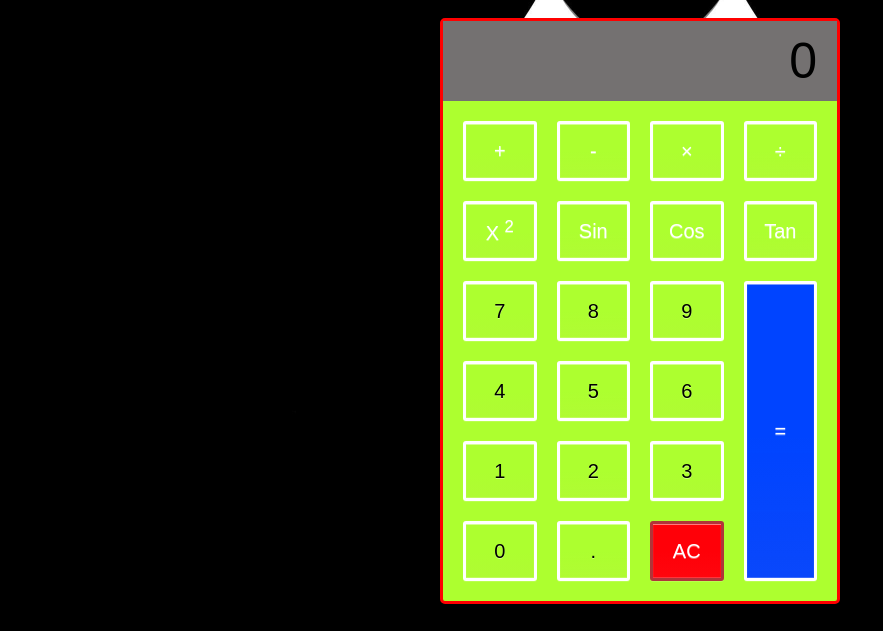
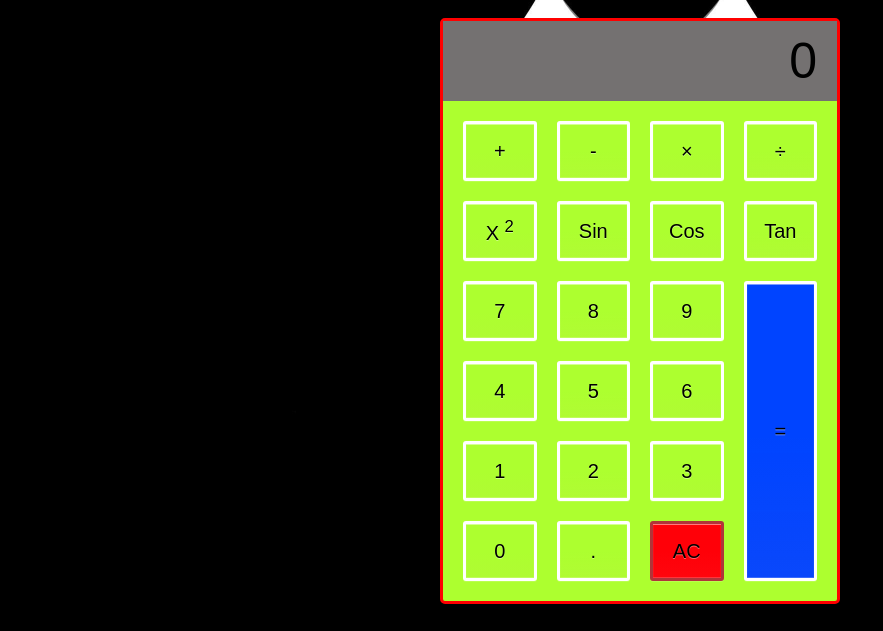
Before and after one commit to munawir24/munawir24.github.io, a plain HTML site: page index.html in a window 1280 px wide. Shown: the part 169-800 px from the top of the page, without its empty margins (0-883 px from the left). Drawn offline with Linux system fonts and the light colour scheme.

Commit message:
Update styleku.css

```diff
--- a/styleku.css
+++ b/styleku.css
@@ -81,13 +81,13 @@ button:hover {
 }
 
 .operator {
-    color: #ffffff;
+    color: #000000;
 }
 
 .all-clear {
     background-color: #ff0008;
     border-color: #b0353a;
-    color: #fff;
+    color: #000000;
 }
 
 .all-clear:hover {
@@ -97,7 +97,7 @@ button:hover {
 .equal-sign {
     background-color: rgb(0, 68, 255);
     border-color: #ffffff;
-    color: #fff;
+    color: #000000;
     height: 100%;
     grid-area: 3 / 4 / 7 / 5;
 }
```
